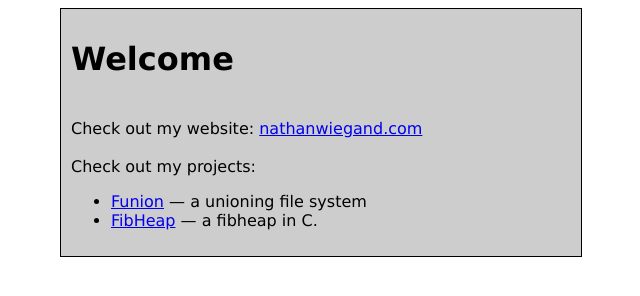
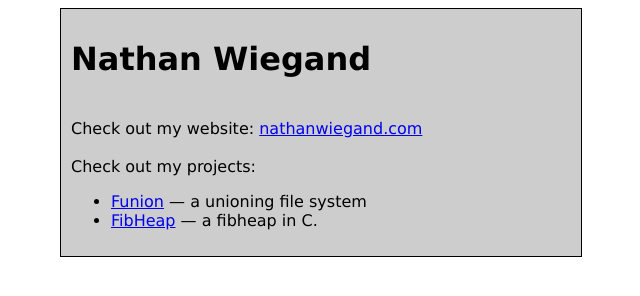
Before and after one commit to nathanwiegand/nathanwiegand.github.com, a plain HTML site: page index.html in a window 1280 px wide. Shown: the whole page, without its empty margins (319-959 px from the left). Drawn offline with Linux system fonts and the light colour scheme.

Commit message:
Changed the welcome message

```diff
--- a/index.html
+++ b/index.html
@@ -1,5 +1,8 @@
 <html>
 <head>
+<title>
+  Nathan Wiegand's Gits
+</title>
 <style>
 body{
   background-color: white;
@@ -16,7 +19,7 @@ body{
 </head>
 <body>
   <div id="message">
-    <h1>Welcome</h1>
+    <h1>Nathan Wiegand</h1>
     <br/>
     Check out my website: <a  href="http://nathanwiegand.com/wp">nathanwiegand.com</a>
     </br/>
```
